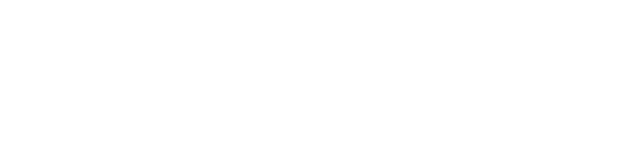
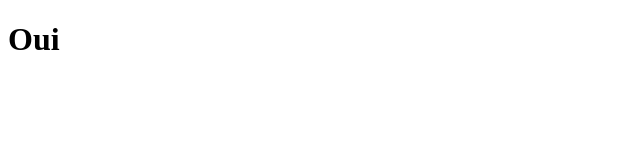
Before and after one commit to Jackadiavaitdit/Allez2, a plain HTML site: page index.html in a window 1280 px wide. Shown: the full height of the page, 0-640 px from the left. Drawn offline with Linux system fonts and the light colour scheme.

Commit message:
title add

```diff
--- a/index.html
+++ b/index.html
@@ -6,6 +6,7 @@
     <title>Document</title>
 </head>
 <body>
+    <h1>Oui</h1>
 
 </body>
 </html>
```
